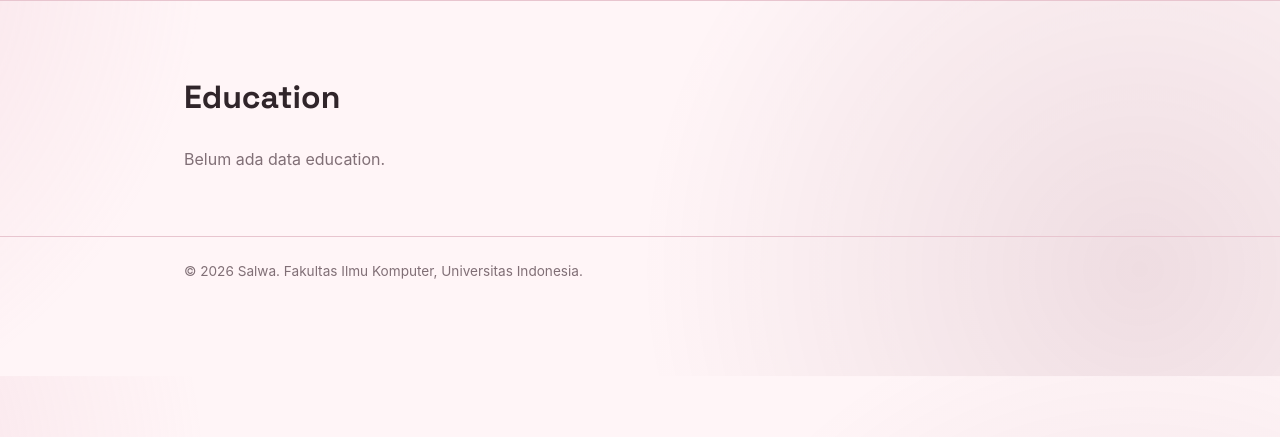
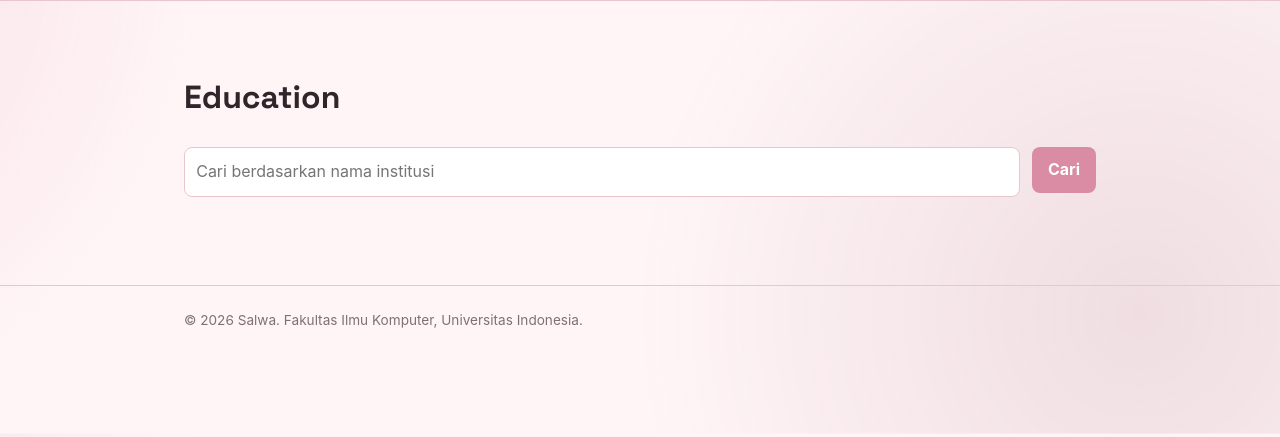
Before and after one commit to salfizaa18/myportofolio, a Django app: page /education/ in a window 1280 px wide. Shown: the part 74-511 px from the top of the page. Run offline with Django 5.2, Linux system fonts and the light colour scheme.

Commit message:
Replace education list template with empty AJAX container

```diff
--- a/templates/education.html
+++ b/templates/education.html
@@ -14,42 +14,27 @@
                         </a>
                     {% endif %}
                 </div>
-                <div class="education-list">
-                    {% for education in education_list %}
-                        <article class="education-item">
-                            <span class="education-year">
-                                {{ education.started_at }} -
-                                {% if education.ended_at %}
-                                    {{ education.ended_at }}
-                                {% else %}
-                                    Present
-                                {% endif %}
-                            </span>
-                            <h2>{{ education.title }}</h2>
-                            <p class="education-info">
-                                {{ education.description }}
-                            </p>
-                            <p class="education-category">
-                                {{ education.get_category_display }}
-                            </p>
-                            <div class="project-card-actions">
-                                <div class="project-actions">
-                                    {% if user.is_authenticated %}
-                                        {% include "components/education_star.html" with education=education %}
-                                    {% endif %}
-                                    {% if user.is_superuser or is_editor %}
-                                        <a href="{% url 'main:update_education' education.id %}" class="button button-secondary">Edit</a>
-                                    {% endif %}
-                                    {% if user.is_superuser %}
-                                        {% include "components/education_delete_modal.html" with education=education %}
-                                    {% endif %}
-                                </div>
-                            </div>
-                        </article>
-                    {% empty %}
-                        <p class="empty-state">Belum ada data education.</p>
-                    {% endfor %}
+                <form id="education-search-form" class="project-search">
+                    <input type="search"
+                        id="education-search-input"
+                        name="title"
+                        value="{{ title_query }}"
+                        placeholder="Cari berdasarkan nama institusi"
+                        class="project-search__input"
+                        aria-label="Cari berdasarkan nama institusi">
+                    <button type="submit" class="button">Cari</button>
+                </form>
+
+                <div id="education-loading" class="empty-state hide">
+                    <p>Memuat riwayat pendidikan...</p>
                 </div>
+                <div id="education-error" class="empty-state hide">
+                    <p>Gagal memuat data pendidikan. Silakan coba lagi.</p>
+                </div>
+                <div id="education-empty" class="empty-state hide">
+                    <p>Belum ada data pendidikan atau tidak ditemukan.</p>
+                </div>
+                <div id="education-list" class="education-list hide"></div>
             </div>
         </section>
     </main>
```
